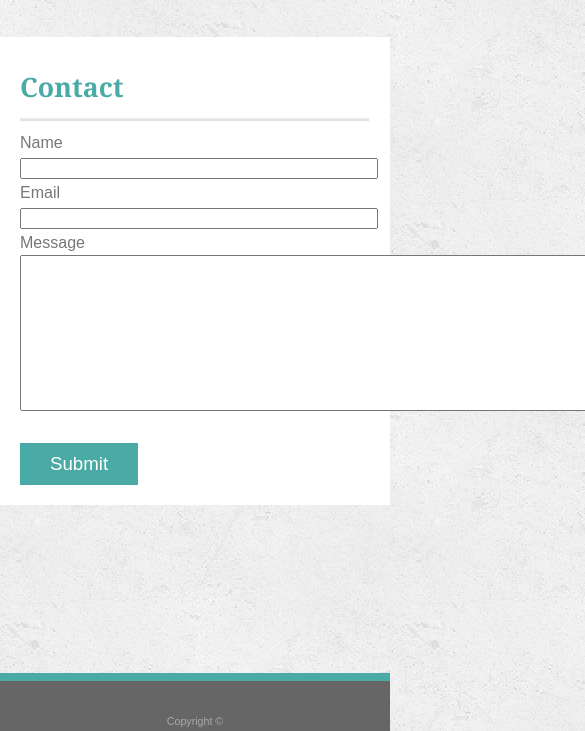
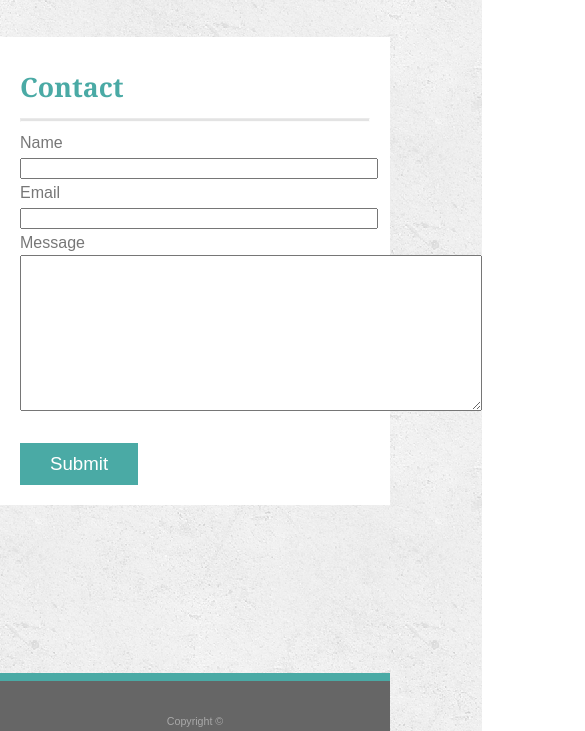
Before and after one commit to gllil/About-Me, a plain HTML site: page contact.html in a window 390 px wide. Shown: the part 113-844 px from the top of the page, 585 px wide, since content can reach past the window. Drawn offline with Linux system fonts and the light colour scheme.

Commit message:
corrected media queria for contact page on message width

```diff
--- a/assets/css/contactform.css
+++ b/assets/css/contactform.css
@@ -4,6 +4,10 @@
 
 .email {
     width: 100%;
+}
+
+textarea {
+    width: 918px;
 }
 
 .submit {
@@ -20,12 +24,16 @@
     .headerinfo,
     .info { max-width: 900px;
     }
+    textarea {
+        width: 900px;
+    }
 }
 
 @media screen and (max-width: 768px) {
     .headerinfo,
     .info { max-width: 700px;
-
+    }
+    textarea {width: 700px;
     }
 }
 
@@ -52,4 +60,7 @@
         height: fit-content;
         display: block;
     }
+    textarea {
+        width: 456px;
+    }
 }
--- a/assets/css/style.css
+++ b/assets/css/style.css
@@ -111,6 +111,7 @@ img {
     .info { max-width: 700px;
 
     }
+
 }
 
 @media screen and (max-width: 640px) {
@@ -136,4 +137,5 @@ img {
         height: fit-content;
         display: block;
     }
+
 }
--- a/contact.html
+++ b/contact.html
@@ -36,7 +36,7 @@
                Email<br>
                <input class="email" type="text" name="email"><br>
                Message<br>
-               <textarea name="message" id="" cols="129" rows="10"></textarea><br><br>
+               <textarea name="message" id="meesage" rows="10"></textarea><br><br>
                <input class="submit" type="submit" value="Submit">
            </form>
         </div>
```
